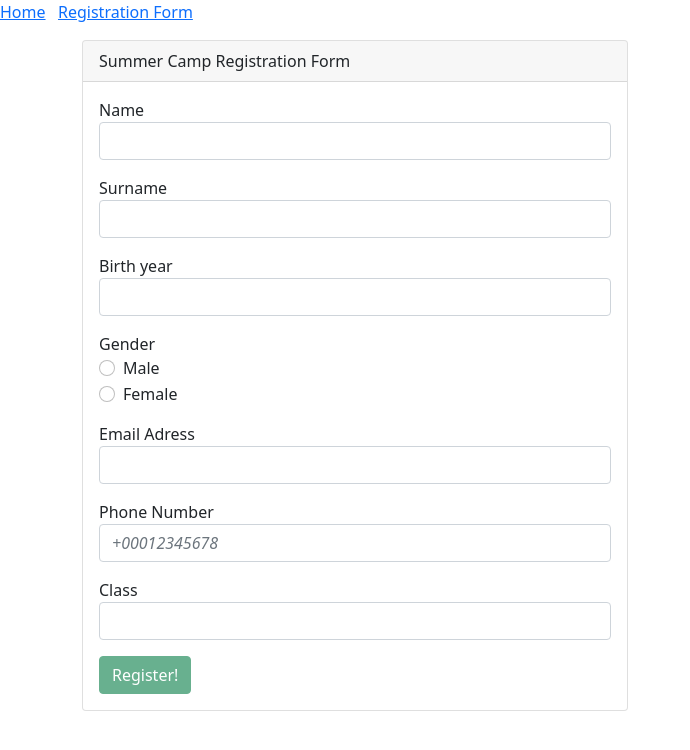
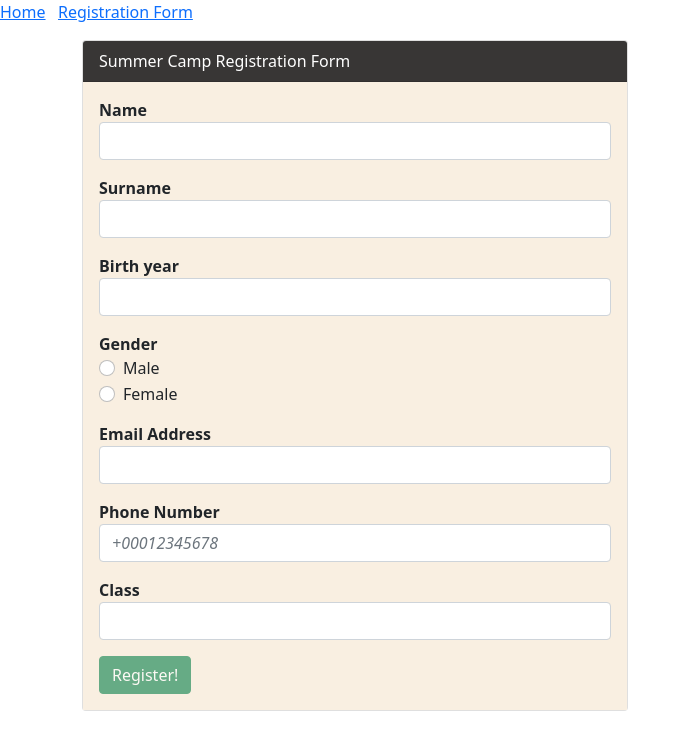
Before and after one commit to MantasLuk/SummerCamp, an Angular app: page /register in a window 1280 px wide. Shown: the top 750 px of the page, without its empty margins (0-690 px from the left). Built offline with nearby package versions, Linux system fonts and the light colour scheme.

Commit message:
Age validator

```diff
--- a/src/app/app.module.ts
+++ b/src/app/app.module.ts
@@ -7,13 +7,15 @@ import { AppComponent } from './app.component';
 import { NavigationComponent } from './components/navigation/navigation.component';
 import { RegisterFormComponent } from './components/register-form/register-form.component';
 import { HomeComponent } from './components/home/home.component';
+import { AgeValidatorDirective } from './directives/age-validator.directive';
 
 @NgModule({
   declarations: [
     AppComponent,
     NavigationComponent,
     RegisterFormComponent,
-    HomeComponent
+    HomeComponent,
+    AgeValidatorDirective
   ],
   imports: [
     BrowserModule,
--- a/src/app/components/register-form/register-form.component.css
+++ b/src/app/components/register-form/register-form.component.css
@@ -19,3 +19,11 @@ input::placeholder{
 .help{
     position: relative;
 }
+
+.card-body{
+    background-color: rgb(249, 239, 225);
+}
+.card-header{
+    background-color: rgb(56, 54, 53);
+    color: white;
+}
--- a/src/app/components/register-form/register-form.component.html
+++ b/src/app/components/register-form/register-form.component.html
@@ -5,20 +5,20 @@
     <div class="card-body">
         <form action="" (ngSubmit)="onSubmit(f)" #f="ngForm">
             <div class="mb-3">
-                <label for="">Name</label>
+                <label for=""><b>Name</b> </label>
                 <input type="text" class="form-control" ngModel name="name" required minlength="3" max="15">
             </div>
             <div class="mb-3">
-                <label for="">Surname</label>
+                <label for=""><b>Surname</b> </label>
                 <input type="text" class="form-control" ngModel name="surname" required minlength="2" maxlength="20">
             </div>
             <div class="mb-3 help">
-                <label for="">Birth year</label>
-                <input type="number" class="form-control" ngModel name="year" required min="2000" max="2015" #year="ngModel"  >
-                <span class="help-block alert alert-warning" *ngIf="!year.valid && year.touched">Between 2000 and 2015</span>
+                <label for=""><b>Birth year</b> </label>
+                <input type="number" class="form-control" ngModel name="year" required min="2004" max="2010" #year="ngModel" appAgeValidator >
+                <span class="help-block alert alert-warning" *ngIf="!year.valid && year.touched">Between 2004 and 2010</span>
             </div>
             <div class="mb-3">
-                <div>Gender</div>
+                <label><b>Gender</b> </label>
                     <div class="form-check">
                         <input type="radio" id="male" name="gender" value="male" class="form-check-input">
                         <label for="male">Male</label>
@@ -29,15 +29,15 @@
                     </div>
                 </div>
             <div class="mb-3">
-                <label for="">Email Adress</label>
+                <label for=""><b> Email Address</b></label>
                 <input type="email" class="form-control" ngModel name="email" required email>
             </div>
             <div class="mb-3">
-                <label for="">Phone Number</label>
+                <label for=""><b>Phone Number</b> </label>
                 <input type="text" class="form-control" ngModel name="phone" required minlength="10" maxlength="12" placeholder="+00012345678">
             </div>
             <div class="mb-3 help">
-                <label for="">Class</label>
+                <label for=""><b>Class</b> </label>
                 <input type="number" class="form-control" ngModel name="class" required min="5" max="12" #class="ngModel">
                 <span class="help-block alert alert-warning" *ngIf="!class.valid && class.touched">Between 5 and 12 class</span>
             </div>
--- /dev/null
+++ b/src/app/directives/age-validator.directive.ts
@@ -0,0 +1,28 @@
+import { Directive } from '@angular/core';
+import { AbstractControl, FormControl, NG_VALIDATORS, ValidationErrors, Validator } from '@angular/forms';
+
+@Directive({
+  selector: '[appAgeValidator]',
+  providers:[
+    {
+      provide:NG_VALIDATORS,
+      useExisting:AgeValidatorDirective,
+      multi:true
+    }
+  ]
+})
+export class AgeValidatorDirective implements Validator {
+
+  constructor() { }
+  validate(control: FormControl): ValidationErrors | null {
+    let birthYear:number=control.value;
+    let thisYear = new Date().getFullYear();
+    let age= thisYear-birthYear;
+    if(age < 12 || age > 18){
+      return{'error':'Age is not valid'}
+    }
+    console.log(age);
+    return null;
+
+  }
+  }
```
Also changed, not shown: 1 other file (tests, documents, lock files or other folders).
